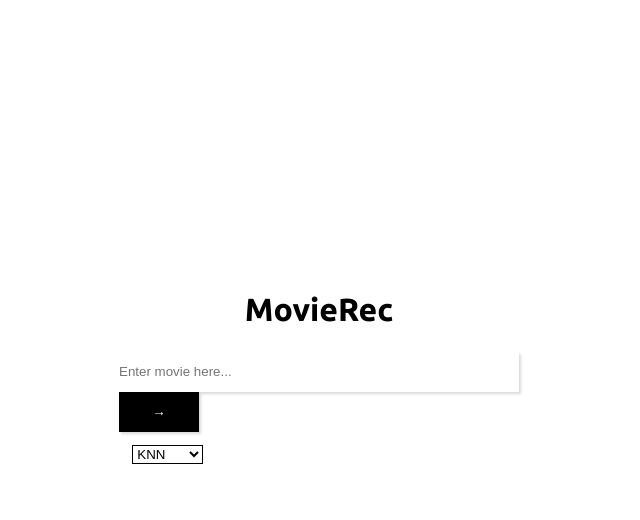
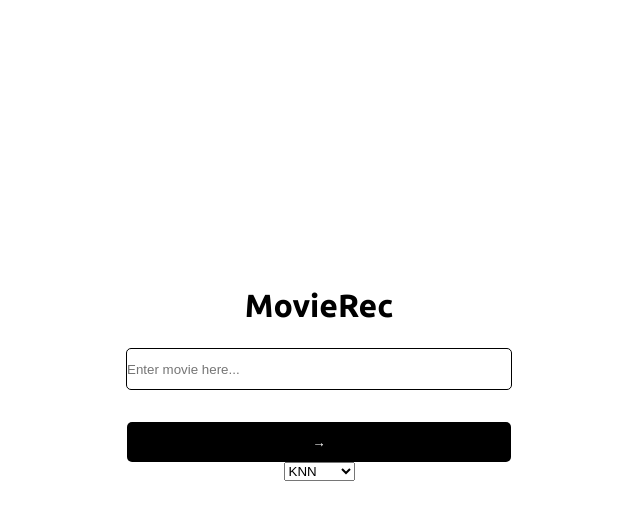
Before and after one commit to adaniel105/MovieRec, a FastAPI app: page / in a window 1280 px wide. Shown: the top 520 px of the page, without its empty margins (321-961 px from the left). Run offline with FastAPI, Linux system fonts and the light colour scheme; parts of the project's set-up code (start-up, migrations or seed data) failed here and were passed over.

Commit message:
Update stylesheet

```diff
--- a/static/styles.css
+++ b/static/styles.css
@@ -23,38 +23,62 @@ header{
   gap: 1.5em;
 }
 
+
 h1{
   margin: 0;
   padding: 0;
 }
 
+form{
+  margin: 0;
+  padding: 0;
+  display: flex;
+  flex-direction: column;
+  justify-content: center;
+  align-items: center;
+  gap: 1em;
+  width: 30em;
+}
+
+.model{
+  width: 80%;
+  height: 3em;
+}
+
+select[id="model"]{
+  margin: 0;
+  padding: 0;
+  width: 80%;
+  height: 3em;
+  border: 1px solid black;
+  border-radius: 5px;
+  background-color: white;
+  color: black;
+}
+
+.movie_name{
+  width: 80%;
+  height: 3em;
+}
+
 .search-bar{
   margin: 0;
   padding: 0;
-  border: none;
-  box-shadow: rgba(0, 0, 0, 0.15) 1.95px 1.95px 2.6px;
-  width: 30em;
+  width: 80%;
   height: 3em;
+  border: 1px solid black;
+  border-radius: 5px;
 }:focus{
   outline: none;
 }
 
 .search-btn{
-  margin: 0;
-  padding: 0;
+  width: 80%;
   height: 3em;
-  width: 6em;
+  border: none;
+  border-radius: 5px;
   background-color: black;
   color: white;
-  border: none;
-  box-shadow: rgba(0, 0, 0, 0.15) 1.95px 1.95px 2.6px;
 }:focus{
   outline: none;
 }
-
-.model-type{
-  margin: 1em;
-  border: 1px solid black;
-  background-color: white;
-  color: black;
-}
```
